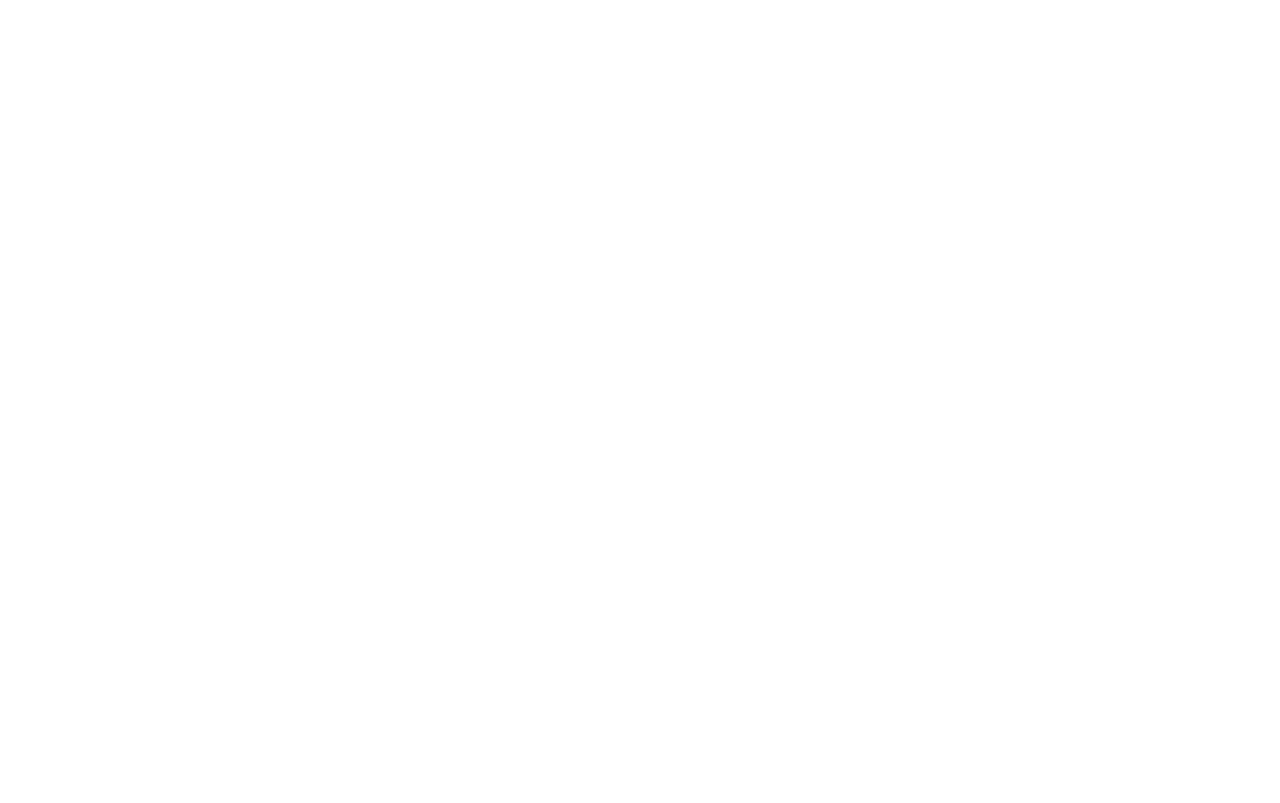
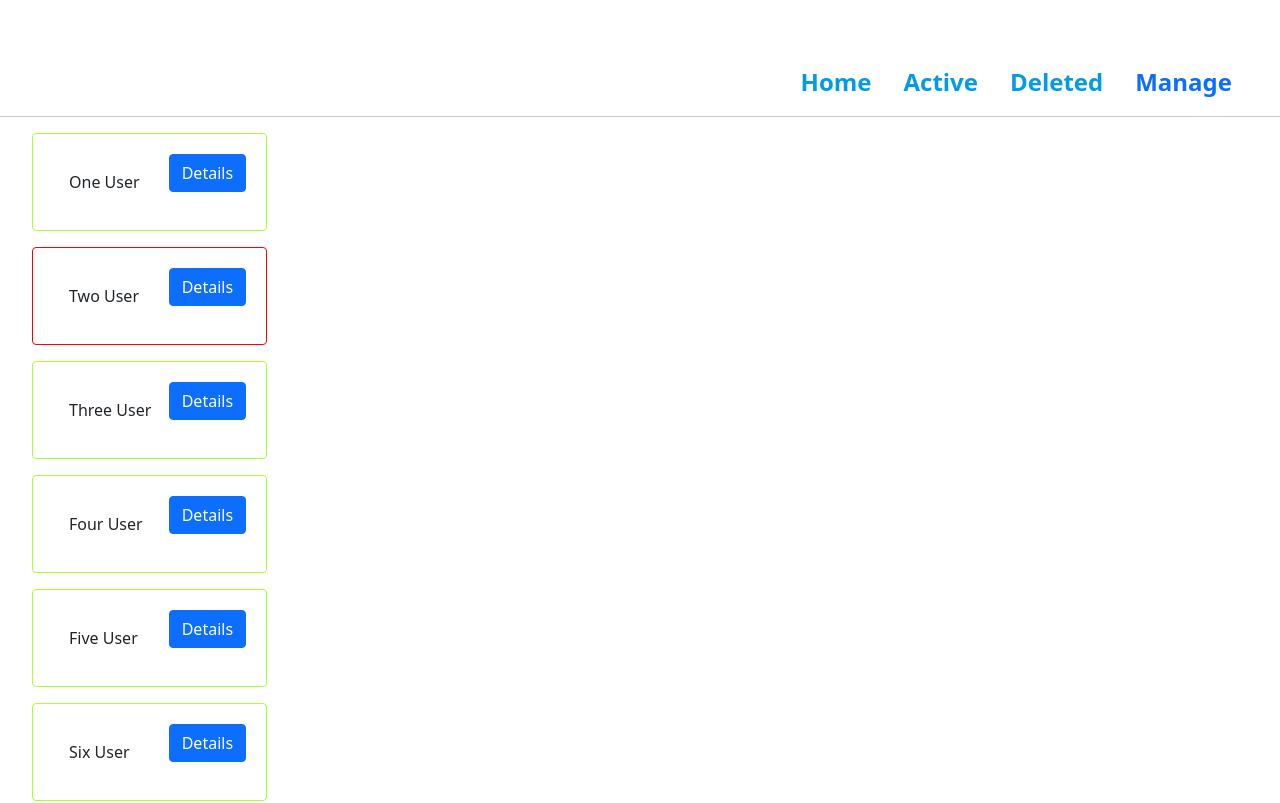
Before and after one commit to Paras0-7/React.js, an Angular app in the folder UserManagement/: page /manage in a window 1280 px wide. Shown: the top 803 px of the page. Built offline with nearby package versions, Linux system fonts and the light colour scheme.

Commit message:
user-details

```diff
--- a/UserManagement/src/app/MyComponent/user-details/user-details.component.css
+++ b/UserManagement/src/app/MyComponent/user-details/user-details.component.css
@@ -0,0 +1,22 @@
+.card {
+  border-color: greenyellow;
+  padding: 20px;
+  width: 100%;
+}
+.cards-data {
+  display: flex;
+  justify-content: space-between;
+}
+.user-detail {
+  display: flex;
+  justify-content: space-betweens;
+}
+span {
+  font-weight: bolder;
+}
+.card-detail {
+  border: 1px solid grey;
+  padding: 40px;
+  width: 100%;
+  margin-left: 100px;
+}
--- a/UserManagement/src/app/MyComponent/user-details/user-details.component.html
+++ b/UserManagement/src/app/MyComponent/user-details/user-details.component.html
@@ -1,8 +1,44 @@
-<ul *ngFor="let user of users">
-  <div class="card">
-    <div class="cards-data">
-      <div>{{ user.firstName }} {{ user.lastName }}</div>
-      <div>{{ user.password }}</div>
+<div class="user-detail">
+  <div>
+    <ul *ngFor="let data of users">
+      <div
+        class="card"
+        [style.borderColor]="data.isDeleted ? 'red' : 'greenyellow'"
+      >
+        <div class="cards-data">
+          <div class="card-body">{{ data.firstName }} User</div>
+          <div class="bt-deactivate">
+            <!-- <button type="button" class="btn btn-primary" routerLink={{data.id}}>Details</button> -->
+            <!-- <li><a routerLink="manage">Details</a></li> -->
+            <button
+              type="button"
+              class="btn btn-primary"
+              (click)="showDetails(data.id)"
+            >
+              Details
+            </button>
+          </div>
+        </div>
+      </div>
+    </ul>
+  </div>
+
+  <div *ngFor="let data of users">
+    <div class="card-detail" *ngIf="data.id === showdata_id">
+      <div class="cards-data-detail">
+        <div class="card-body-detail">
+          <h3 style="font-weight: bolder">{{ data.firstName }} user</h3>
+          <br />
+          <span [style.color]="data.isDeleted ? 'red' : 'green'">
+            <p *ngIf="data.isDeleted == true">Deleted</p>
+            <p *ngIf="data.isDeleted == false">Active</p>
+          </span>
+          <p>Login Id &nbsp;&nbsp;&nbsp;{{ data.login }}</p>
+          <p>FirstName &nbsp;&nbsp;&nbsp;{{ data.firstName }}</p>
+          <p>lastName &nbsp;&nbsp;&nbsp;{{ data.lastName }}</p>
+          <p>Age &nbsp;&nbsp;&nbsp;{{ data.age }}</p>
+        </div>
+      </div>
     </div>
   </div>
-</ul>
+</div>
--- a/UserManagement/src/app/MyComponent/user-details/user-details.component.ts
+++ b/UserManagement/src/app/MyComponent/user-details/user-details.component.ts
@@ -1,15 +1,20 @@
 import { Component, OnInit } from '@angular/core';
+import { UsersService } from 'src/app/MyServices/users.service';
 
 @Component({
   selector: 'app-user-details',
   templateUrl: './user-details.component.html',
-  styleUrls: ['./user-details.component.css']
+  styleUrls: ['./user-details.component.css'],
 })
 export class UserDetailsComponent implements OnInit {
-
-  constructor() { }
-
-  ngOnInit(): void {
+  users: Array<any> = [];
+  showdata_id: string = '';
+  constructor(private user: UsersService) {
+    this.users = this.user.getData();
+  }
+  showDetails(id: string) {
+    this.showdata_id = id;
   }
 
+  ngOnInit(): void {}
 }
--- a/UserManagement/src/app/MyComponent/user/user.component.html
+++ b/UserManagement/src/app/MyComponent/user/user.component.html
@@ -2,23 +2,30 @@
   <li>
     <div
       class="card"
-      [ngClass]="{ active: hasRoute('active'), deactive: hasRoute('deleted') }"
+      [ngClass]="{
+        active: user.isDeleted == false,
+        deactive: user.isDeleted == true
+      }"
       *ngIf="user.isDeleted == !hasRoute('active')"
     >
       <div class="cards-data">
         <div class="card-body">{{ user.firstName }} User</div>
         <div class="action">
           <button
+            *ngIf="hasRoute('active')"
             type="button"
-            class="btn"
-            [ngClass]="{
-              'btn-danger': hasRoute('active'),
-              'btn-success': hasRoute('deleted')
-            }"
-            (click)="*ngIf"
-            =" hasRoute('active') : deleteUser(user.id)"
+            class="btn btn-danger"
+            (click)="deleteUser(user.id)"
           >
             Deactivate
+          </button>
+          <button
+            *ngIf="hasRoute('deleted')"
+            type="button"
+            class="btn btn-success"
+            (click)="activateUser(user.id)"
+          >
+            Activate
           </button>
         </div>
       </div>
```
Also changed, not shown: UserManagement/src/app/MyModules/manage/manage.module.ts (+5 -7 lines).
